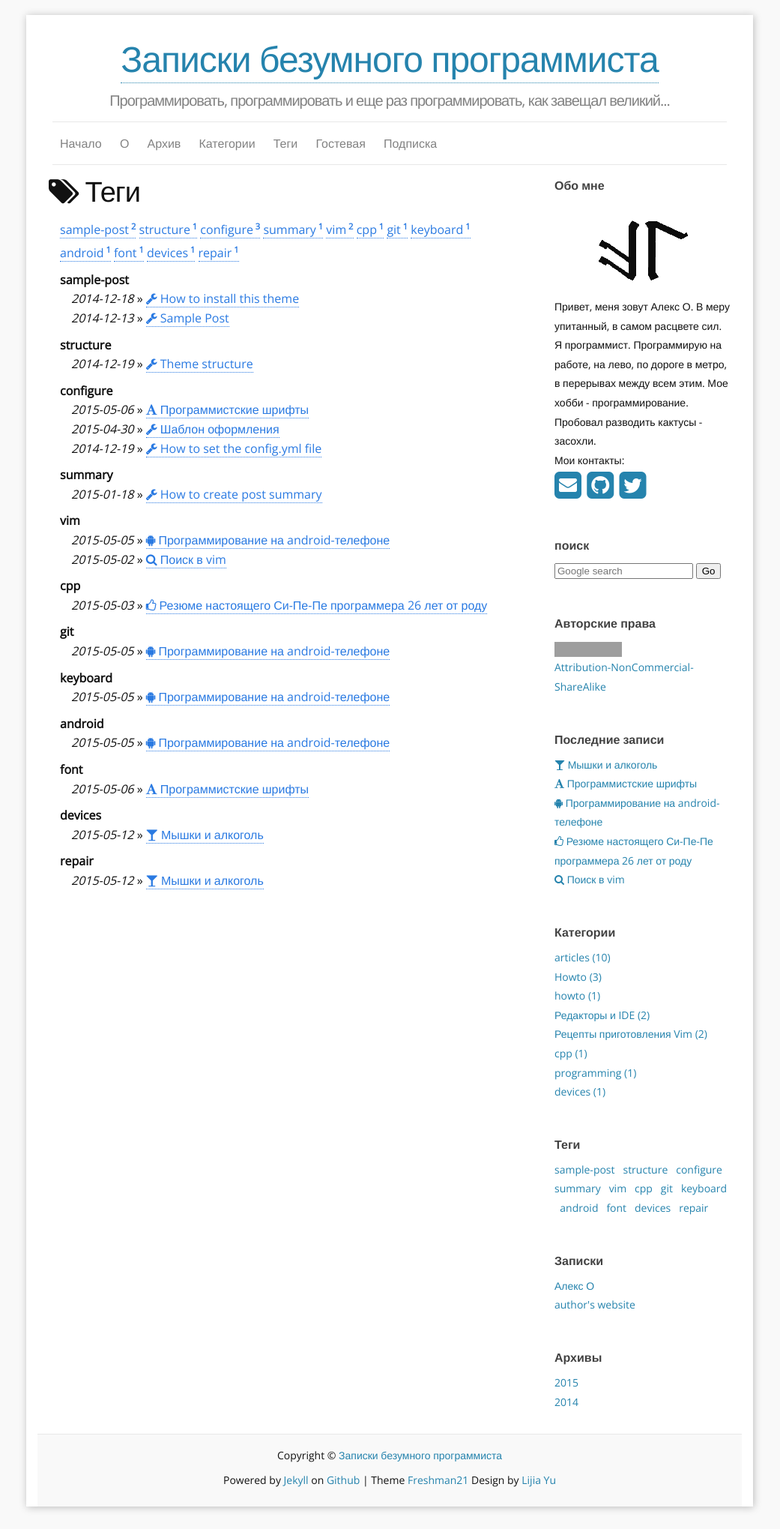
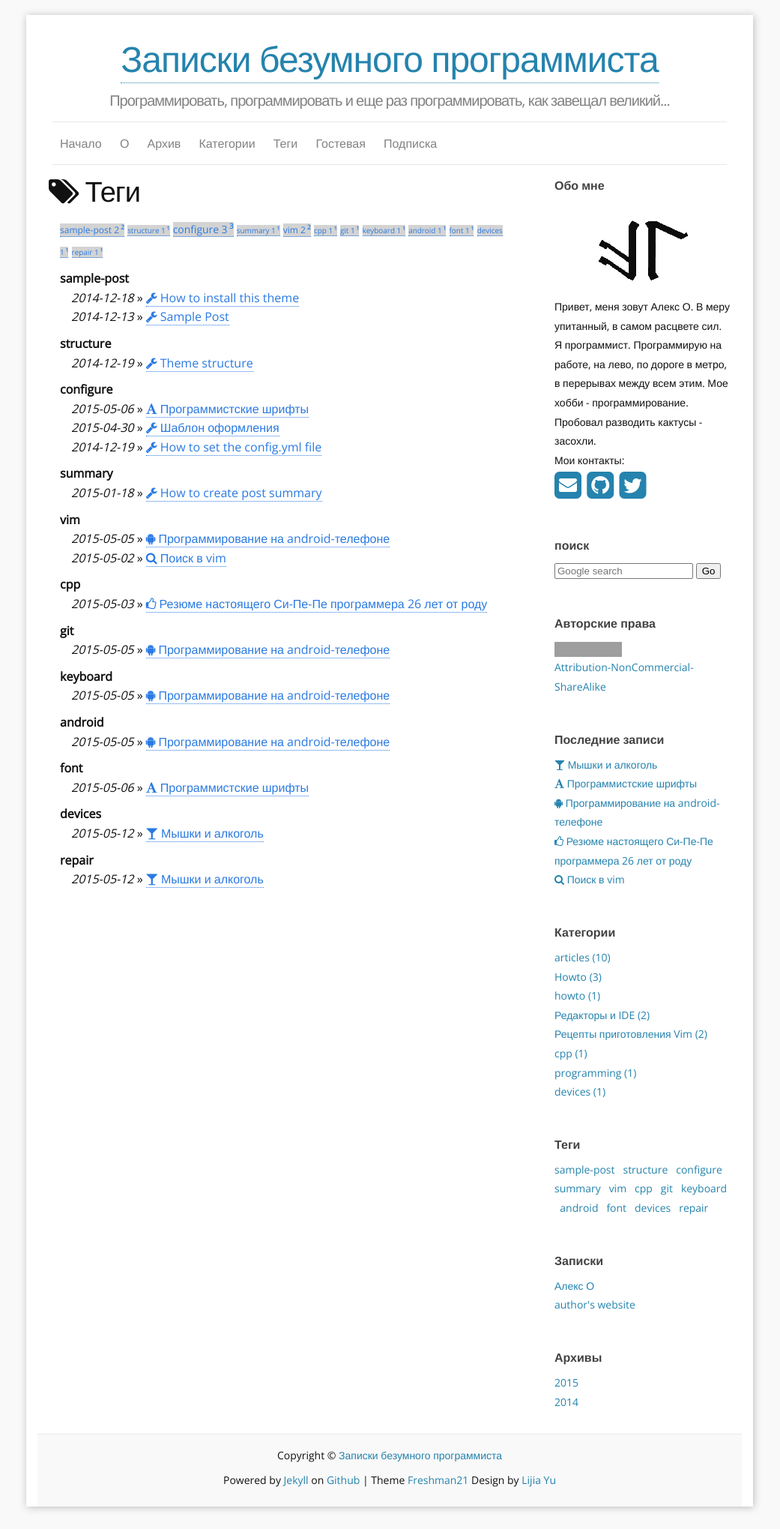
Before and after one commit to abushmelev/oalex, a Jekyll site: the page built from e_tags.md, in a window 1280 px wide. Shown: the whole page at 75% size, without its empty margins (120-1161 px from the left). Built offline with Jekyll 4.4.1, drawn with Linux system fonts in a browser that asks for light colours; nearby versions of some CDN libraries; grey boxes are pictures that could not be loaded.

Commit message:
Приделан размер и подкраска тегов в зависимости от частоты использования

```diff
--- a/css/main.scss
+++ b/css/main.scss
@@ -74,3 +74,7 @@ $on-laptop:        800px;
 code {
     font-family: 'Anonymous Pro', monospace;
 }
+
+.tag {
+    background-color: RGB(211, 211, 211);
+ }
--- a/e_tags.md
+++ b/e_tags.md
@@ -4,11 +4,31 @@ title: Теги
 icon: fa fa-tags
 permalink: /tags/
 ---
-
+<!--
 <ul class="tags-box">
 {% if site.posts != empty %}
 {% for tag in site.tags %}
 <a href="#{{ tag[0] }}" title="{{ tag[0] }}" rel="{{ tag[1].size }}">{{ tag[0] }}<span class="size"> {{ tag[1].size }}</span></a>
+{% endfor %}
+</ul>
+
+<ul class="tags-box">
+{% for tag in site.tags %}
+    <li style="font-size: {{ tag | last | size | times: 100 | divided_by: site.categories.size | plus: 70 }}%">
+        <a href="/{{ tag | first | slugize }}/">
+            {{ tag | first }}<span class="size"> {{ tag[1].size }}</span>
+        </a>
+    </li>
+{% endfor %}
+</ul>
+-->
+
+<ul class="tags-box">
+{% for tag in site.tags %}
+    <a  class="tag"
+            style="font-size: {{ tag | last | size | times: 100 | divided_by: site.categories.size | plus: 50 }}%"
+            href="#{{ tag[0] }}" title="{{ tag[0] }}" rel="{{ tag[1].size }}"
+        >{{ tag | first }} <span class="badge">{{ tag | last | size }}</span><span class="size"> {{ tag[1].size }}</span></a>
 {% endfor %}
 </ul>
 
```
